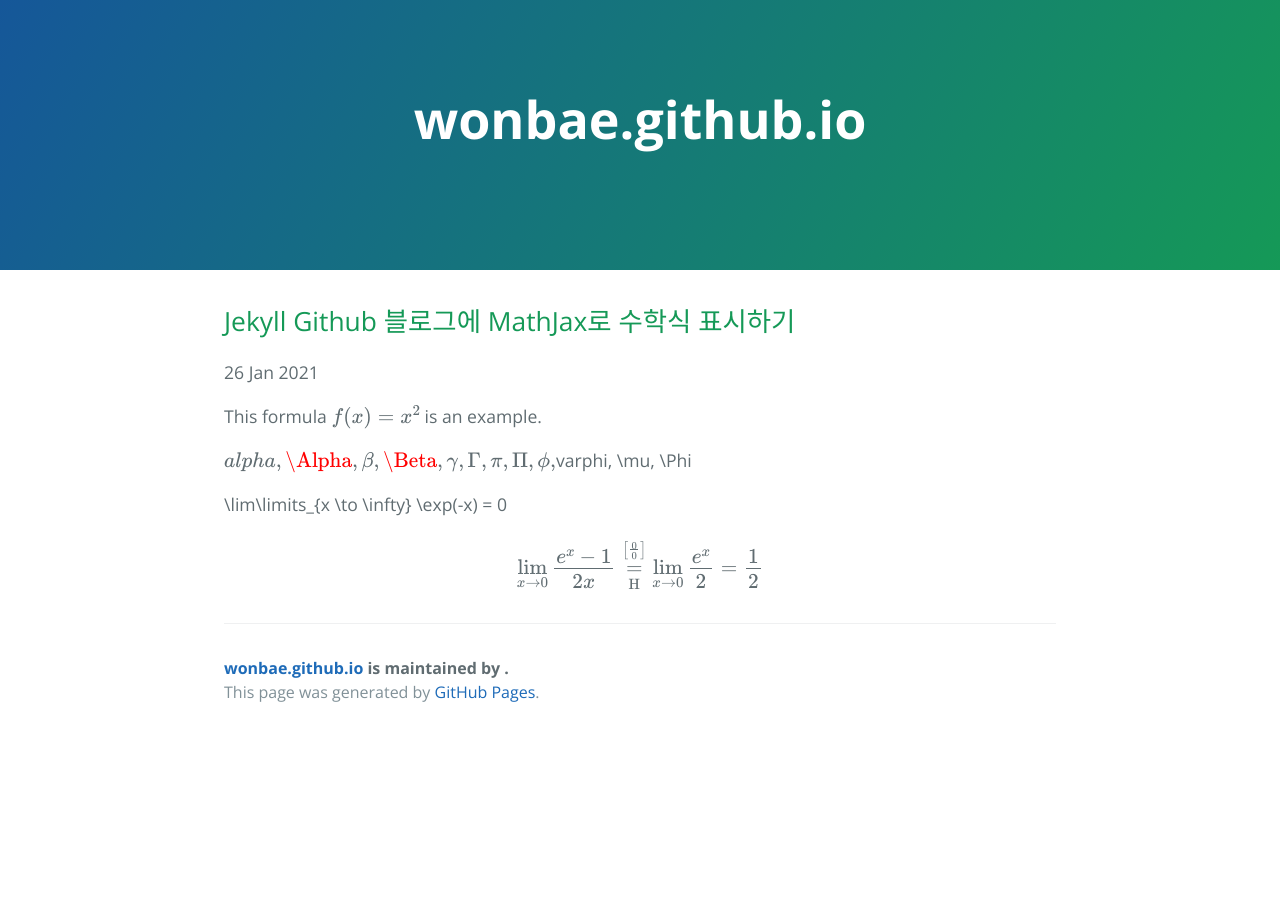
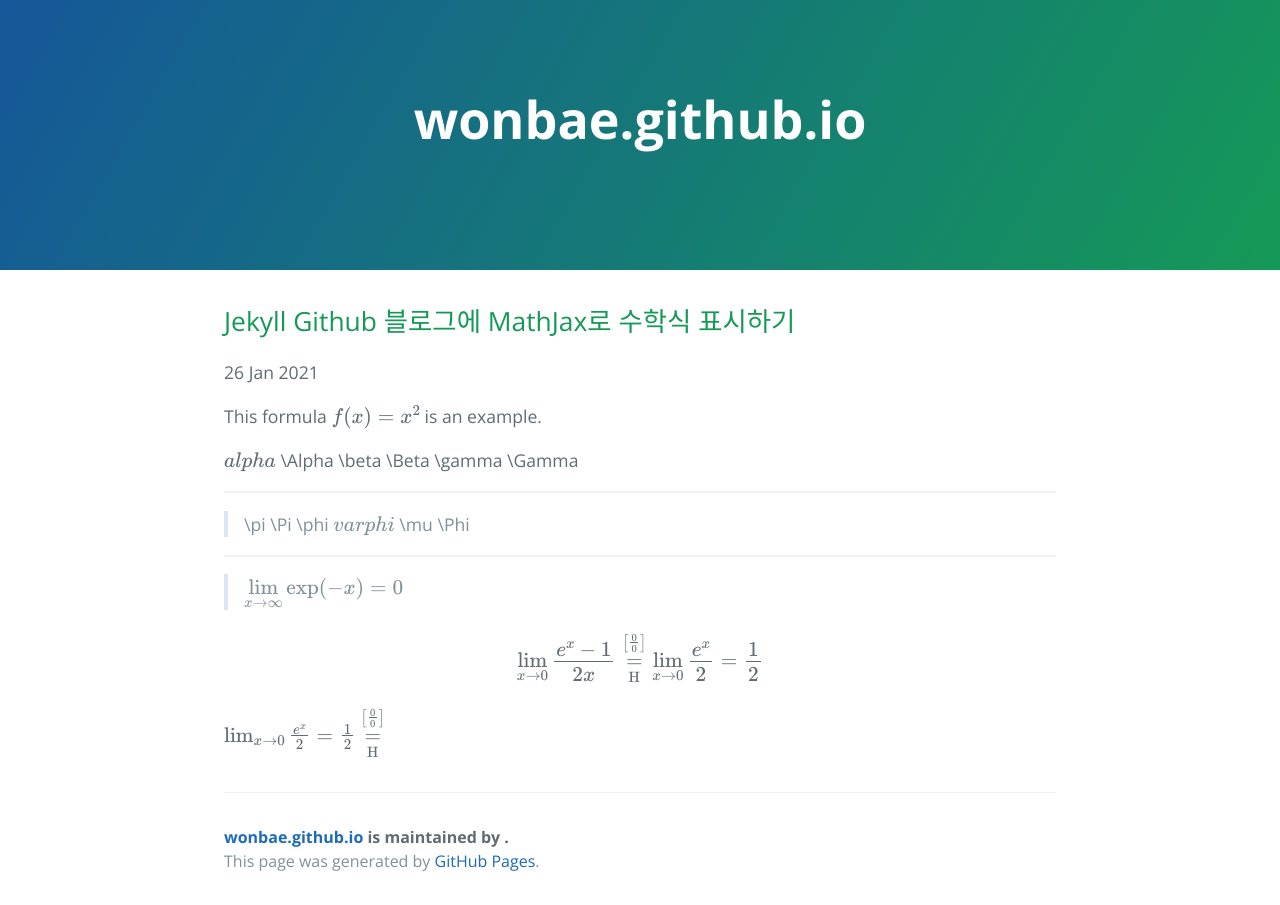
Before and after one commit to wonbae/wonbae.github.io, a Jekyll site: the page built from _posts/2021-01-26-test.md, in a window 1280 px wide. Built offline with Jekyll 4.4.1, drawn with Linux system fonts in a browser that asks for light colours; our own code applies the rules of GitHub Pages for plain Markdown files; formulas are drawn with MathJax 3.

Commit message:
test latex

```diff
--- a/_posts/2021-01-26-test.md
+++ b/_posts/2021-01-26-test.md
@@ -10,13 +10,31 @@
 
 This formula $f(x) = x^2$ is an example.
 
-$alpha, \Alpha, \beta, \Beta, \gamma, \Gamma, \pi, \Pi, \phi, $varphi, \mu, \Phi
+$alpha$
+\Alpha
+\beta
+\Beta
+\gamma
+\Gamma
 
+---
 
-\lim\limits_{x \to \infty} \exp(-x) = 0
+> \pi
+\Pi
+\phi
+> $varphi$
+\mu
+> \Phi
+
+---
+
+> $\lim\limits_{x \to \infty} \exp(-x) = 0$
 
 $$
 \lim_{x\to 0}{\frac{e^x-1}{2x}}
 \overset{\left[\frac{0}{0}\right]}{\underset{\mathrm{H}}{=}}
 \lim_{x\to 0}{\frac{e^x}{2}}={\frac{1}{2}}
 $$
+
+$\lim_{x\to 0}{\frac{e^x}{2}}={\frac{1}{2}}$
+$\overset{\left[\frac{0}{0}\right]}{\underset{\mathrm{H}}{=}}$
```
